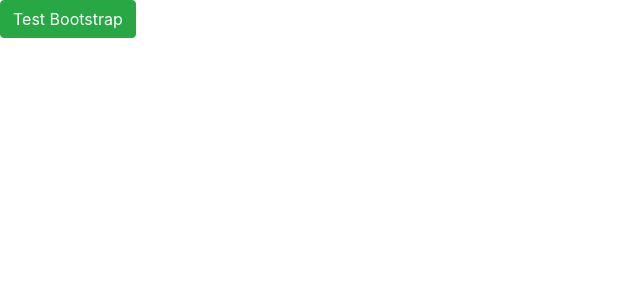
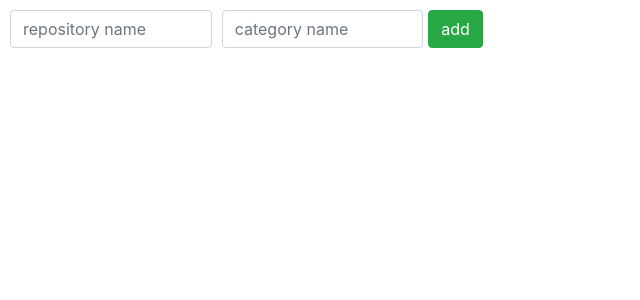
Before and after one commit to StormyWarrior8/github-organizer, a React (Create React App) app: page / in a window 1280 px wide. Shown: the top 300 px of the page, without its empty margins (0-640 px from the left). Built offline with nearby package versions, Linux system fonts and the light colour scheme.

Commit message:
[add] form

```diff
--- a/public/index.html
+++ b/public/index.html
@@ -20,7 +20,7 @@
       Learn how to configure a non-root public URL by running `npm run build`.
     -->
     <link rel="stylesheet" href="https://maxcdn.bootstrapcdn.com/bootstrap/latest/css/bootstrap.min.css">
-    <title>React App</title>
+    <title>GitHub Organizer</title>
   </head>
   <body>
     <noscript>
--- a/src/App.css
+++ b/src/App.css
@@ -1,28 +1,3 @@
-.App {
-  text-align: center;
+form {
+  margin: 10px;
 }
-
-.App-logo {
-  animation: App-logo-spin infinite 20s linear;
-  height: 80px;
-}
-
-.App-header {
-  background-color: #222;
-  height: 150px;
-  padding: 20px;
-  color: white;
-}
-
-.App-title {
-  font-size: 1.5em;
-}
-
-.App-intro {
-  font-size: large;
-}
-
-@keyframes App-logo-spin {
-  from { transform: rotate(0deg); }
-  to { transform: rotate(360deg); }
-}
--- /dev/null
+++ b/src/components/AddRepoForm.js
@@ -0,0 +1,26 @@
+import React, { Component } from 'react';
+
+
+class AddRepoForm extends Component {
+
+  render() {
+    return (
+      <div>
+        <form>
+          <div className="form-row">
+            <div className="col-2">
+              <input type="text" className="form-control" placeholder="repository name" />
+            </div>
+            <div className="col-2">
+              <input type="text" className="form-control" placeholder="category name" />
+            </div>
+            <button type="submit" className="btn btn-success">add</button>
+          </div>
+        </form>
+      </div>
+    )
+  }
+}
+
+
+export default AddRepoForm
--- a/src/components/App.js
+++ b/src/components/App.js
@@ -1,13 +1,12 @@
 import React, { Component } from 'react';
-import logo from '../logo.svg';
 import '../App.css';
-import { Button } from 'reactstrap';
+import AddRepoForm from './AddRepoForm'
 
 class App extends Component {
   render() {
     return (
       <div>
-        <button className="btn btn-success">Test Bootstrap</button>
+        <AddRepoForm />
       </div>
     );
   }
--- a/src/index.css
+++ b/src/index.css
@@ -1,5 +1,5 @@
 body {
-  margin: 0;
-  padding: 0;
+  margin: 10;
+  padding: 10;
   font-family: sans-serif;
 }
```
Also changed, not shown: src/logo.svg (deleted).
